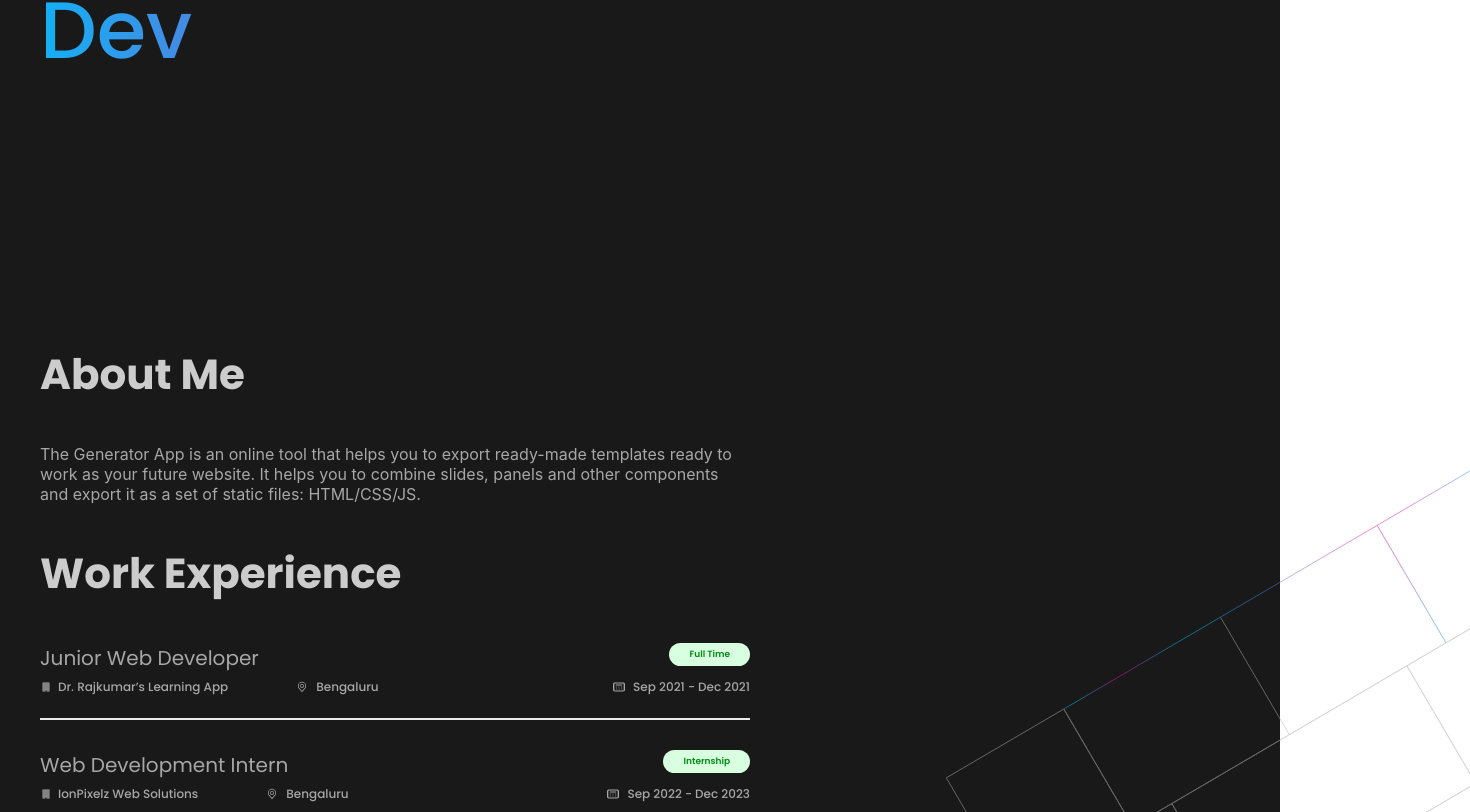
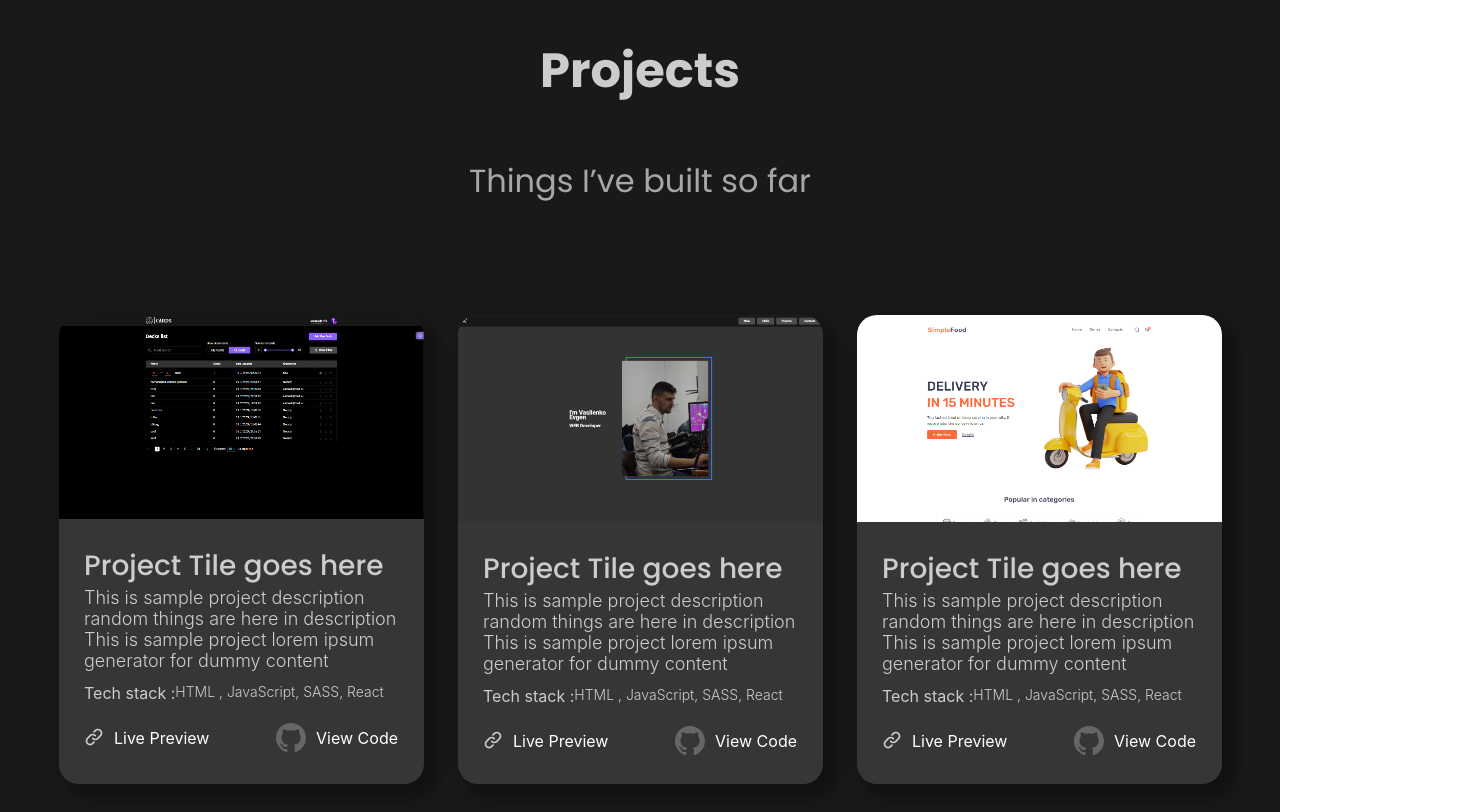
Before and after one commit to yevhenkr/portfolio-third-variant, a React app: page / in a window 1280 px wide. Shown: the part 799-1611 px from the top of the page, 1470 px wide, since content can reach past the window. Built offline with nearby package versions, Linux system fonts and the light colour scheme.

Commit message:
refactor

```diff
--- a/src/App.tsx
+++ b/src/App.tsx
@@ -3,21 +3,21 @@ import {Main} from "./common/components/layout/main/main";
 import {Header} from "./common/components/layout/header/Header";
 import {About} from "./common/components/layout/sections/about/About";
 import {TechStack} from "./common/components/layout/sections/techStack/TechStack";
-import {Projects} from "./common/components/layout/sections/projects/Projects";
 import {MailMe} from "./common/components/layout/sections/mailMe/MailMe";
 import {Footer} from "./common/components/layout/footer/Footer";
 import React from "react";
 import {myTheme} from "./styles/Theme.styled";
+import Projects from "./common/components/layout/sections/projects/Projects";
 
 
 function App() {
     return (
         <AppWrapper>
             <Header/>
-            <Main/>
-            <About/>
+            {/*<Main/>*/}
+            {/*<About/>*/}
             <TechStack/>
-            {/*<Projects/>*/}
+            <Projects/>
             {/*<MailMe/>*/}
             {/*<Footer/>*/}
         </AppWrapper>
--- a/src/assets/icons/gitHubIcon.tsx
+++ b/src/assets/icons/gitHubIcon.tsx
@@ -6,6 +6,7 @@ const SvgComponent = (props: SVGProps<SVGSVGElement>) => (
         xmlns="http://www.w3.org/2000/svg"
         width={30}
         height={30}
+        viewBox="0 0 30 30"
         fill="none"
         {...props}
     >
--- a/src/common/components/layout/sections/projects/Projects.tsx
+++ b/src/common/components/layout/sections/projects/Projects.tsx
@@ -1,23 +1,21 @@
 import React from 'react';
 import styled from "styled-components";
-import {FlexWrapper} from "../../../ui/flexWrapper/FlexWrapper";
-import imgProject from "../../../../../assets/img/ProjecView.jpg";
-import img from "../../../../../assets/img/CardsProj.jpg";
-import {LinkIcon} from "../../../../../assets/icons/linkIcon";
-import {GitHubIcon} from "../../../../../assets/icons/gitHubIcon";
-import {myProjects, myTheme} from "../../../../../styles/Theme.styled";
+import { FlexWrapper } from "../../../ui/flexWrapper/FlexWrapper";
+import { LinkIcon } from "../../../../../assets/icons/linkIcon";
+import { GitHubIcon } from "../../../../../assets/icons/gitHubIcon";
+import { myProjects, myTheme } from "../../../../../styles/Theme.styled";
 
 
-export const Projects = () => {
+
+const Projects = () => {
     return (
         <ProjectsSection id={'Projects'}>
             <Title>Projects</Title>
             <SubTitle>Things I’ve built so far</SubTitle>
             <ProjectsGrid>
                 {myProjects.map(proj => (
-                    <FlexWrapper overflow={"hidden"} boxShadow={"10px 10px 15px 5px rgba(0, 0, 0, 0.3)"}  backgroundColor={`${myTheme.color.cardBG}`}
-                                 min_width={"365px"} width={"100%"} borderRadius={"20px"}>
-                        <ImgStiled src={proj.img} alt={"Project image"}/>
+                    <GridItem key={proj.name}>
+                        <ImgStiled src={proj.img} alt={"Project image"} />
                         <CardTextPart>
                             <FlexWrapper>
                                 <NameProject>{proj.name}</NameProject>
@@ -28,25 +26,49 @@ export const Projects = () => {
                                     <TechDescriptions>{proj.techStackDetails}</TechDescriptions>
                                 </FlexWrapper>
                             </FlexWrapper>
-                            <FlexWrapper display={"flex"} flexDirection={"row"} align_i={"space-between"}
-                                         justify={"space-between"} width={"100%"} max_width={"314px"}
-                                         padding={"0 0 28px 0"}>
+                            <TextWrap>
                                 <FlexWrapper gap={"10px"} display={"flex"} align_i={"center"}>
-                                    <LinkIcon stroke={`${myTheme.color.title}`}/>
-                                    <LinkStyled href={proj.previewLink}>Live
-                                        Preview</LinkStyled>
+                                    <LinkIcon stroke={`${myTheme.color.title}`} />
+                                    <LinkStyled href={proj.previewLink}>
+                                        Live Preview</LinkStyled>
                                 </FlexWrapper>
                                 <FlexWrapper gap={"10px"} display={"flex"} align_i={"center"}>
-                                    <GitHubIcon/>
-                                    <LinkStyled href={proj.codeLink}> View Code</LinkStyled>
+                                    <GitHubIcon />
+                                    <LinkStyled href={proj.codeLink}>
+                                        View Code</LinkStyled>
                                 </FlexWrapper>
-                            </FlexWrapper>
+                            </TextWrap>
                         </CardTextPart>
-                    </FlexWrapper>))}
+                    </GridItem>))}
             </ProjectsGrid>
         </ProjectsSection>
     );
 };
+
+const TextWrap = styled(FlexWrapper)`
+    display: flex;
+    flex-direction: row;
+    justify-content: space-between;
+    width: 100%;
+    max-width: 314px;
+    padding: 0 0 28px 0;
+    @media (max-width: ${myTheme.screen.small}) {
+        padding-bottom: 10px;
+    }
+`
+
+const GridItem = styled(FlexWrapper)`
+    overflow: hidden;
+    box-shadow: 10px 10px 15px 5px rgba(0, 0, 0, 0.3);
+    background-color: ${myTheme.color.cardBG};
+    min-width: 365px;
+    width: 100%;
+    border-radius: 20px;
+    @media (max-width: ${myTheme.screen.small}) {
+        min-width: 240px;
+        border-radius: 10px;
+    }
+`
 
 const ProjectsGrid = styled(FlexWrapper)`
     display: grid;
@@ -54,14 +76,10 @@ const ProjectsGrid = styled(FlexWrapper)`
     row-gap: 60px;
     grid-template-columns: repeat(3, 1fr);
     grid-template-rows: repeat(2, 1fr);
-`
-const GridItem = styled(FlexWrapper)`
-    display: flex;
-    max-width: 375px;
-    width: 100%;
-    border-radius: 20px;
-    border: 1px solid black;
-
+    @media (max-width: ${myTheme.screen.small}) {
+        grid-template-columns: repeat(2, 1fr);
+        grid-template-rows: repeat(3, 1fr);
+    }
 `
 
 const CardTextPart = styled(FlexWrapper)`
@@ -76,7 +94,11 @@ const CardTextPart = styled(FlexWrapper)`
     margin: 0 auto;
     padding: 0;
     color: ${myTheme.color.cardText};
+    @media (max-width: ${myTheme.screen.small}) {
+        max-width: 210px;
+    }
 `
+
 const ProjectsSection = styled.section`
     display: flex;
     flex-direction: column;
@@ -85,39 +107,60 @@ const ProjectsSection = styled.section`
     margin-bottom: 184px;
 `
 
-
 const Title = styled.h2`
     font-weight: bold;
     font-size: 48px;
     color: ${myTheme.color.title};
     margin-bottom: 50px;
+    @media (max-width: ${myTheme.screen.small}) {
+        font-size: 20px;
+        margin-bottom: 20px;
+    }
 `
 const SubTitle = styled.h3`
     font-weight: 400;
     font-size: 32px;
     color: ${myTheme.color.text};
     margin-bottom: 110px;
+    @media (max-width: ${myTheme.screen.small}) {
+        font-size: 16px;
+        margin-bottom: 50px;
+    }
 `
 
 const NameProject = styled.h4`
     color: ${myTheme.color.cardTitle};
     font-size: 28px;
     font-weight: 500;
+    @media (max-width: ${myTheme.screen.small}) {
+        font-size: 12px;
+    }
 `
 const Description = styled.p`
     font-size: 18px;
     font-weight: 300;
     padding-bottom: 12px;
+    @media (max-width: ${myTheme.screen.small}) {
+        font-size: 10px;
+        padding-bottom: 8px;
+    }
 `
 const TechStack = styled.span`
     font-size: 16px;
     color: ${myTheme.color.title};
-    font-weight: 400`
+    font-weight: 400;
+    @media (max-width: ${myTheme.screen.small}) {
+        font-size: 10px;
+    }
+`
 
 const TechDescriptions = styled.span`
     font-size: 14px;
     color: ${myTheme.color.title};
     font-weight: 300;
+    @media (max-width: ${myTheme.screen.small}) {
+        font-size: 10px;
+    }
 `
 
 const ImgStiled = styled.img`
@@ -125,11 +168,21 @@ const ImgStiled = styled.img`
     width: 100%; /* Ensures the image takes up the full width of the container */
     height: auto;
     object-fit: contain;
+
+    @media (max-width: ${myTheme.screen.small}) {
+        padding-bottom: 12px;
+    }
 `
 
 const LinkStyled = styled.a`
     color: ${myTheme.color.blackWhite};
-    &:hover{
+    @media (max-width: ${myTheme.screen.small}) {
+        font-size: 10px;
+    }
+
+    &:hover {
         color: blue;
     }
 `
+
+export default Projects;
```
